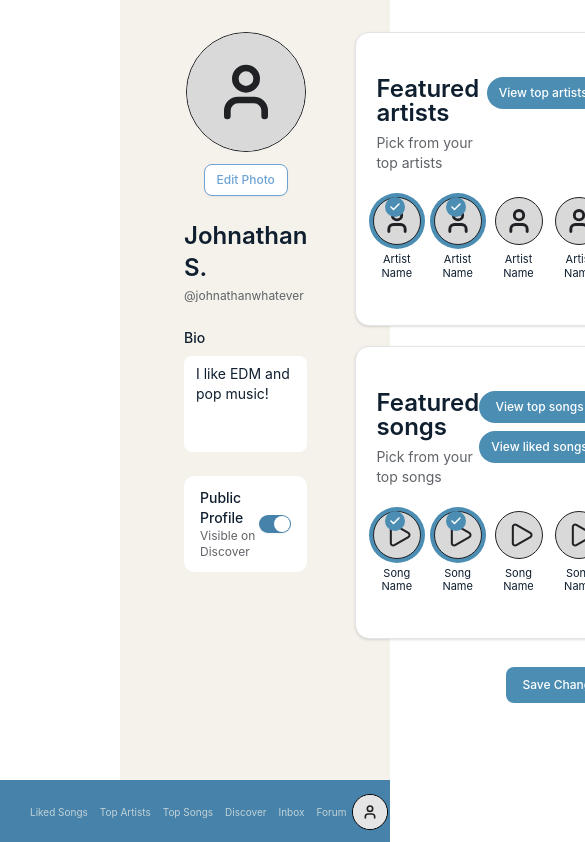
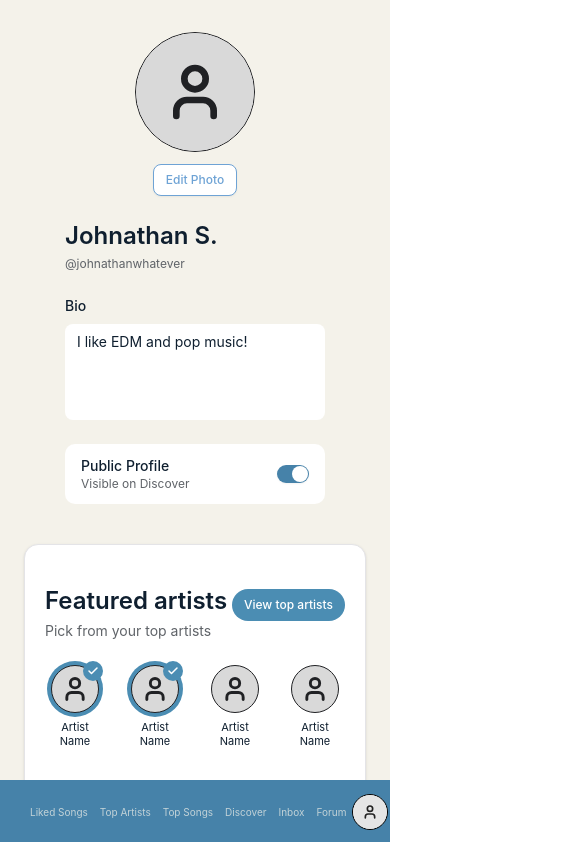
Before and after one commit to SeungwooDY/spotify-chat, a React (Vite) app in the folder frontend/: page /profile in a window 390 px wide. Shown: the top 842 px of the page, 585 px wide, since content can reach past the window. Built offline with nearby package versions, Linux system fonts and the light colour scheme.

Commit message:
fixed layout

```diff
--- a/frontend/package.json
+++ b/frontend/package.json
@@ -11,6 +11,7 @@
   },
   "dependencies": {
     "@radix-ui/react-avatar": "^1.1.11",
+    "@radix-ui/react-slot": "^1.2.4",
     "@tailwindcss/vite": "^4.3.0",
     "class-variance-authority": "^0.7.1",
     "clsx": "^2.1.1",
--- a/frontend/src/App.jsx
+++ b/frontend/src/App.jsx
@@ -4,7 +4,7 @@ import Navbar from "../src/components/Navbar.jsx";
 
 function App() {
   return (
-    <main className="ml-30">
+    <main className="md:ml-[120px]">
       <Navbar />
       <Outlet />
     </main>
--- a/frontend/src/pages/ProfilePage.jsx
+++ b/frontend/src/pages/ProfilePage.jsx
@@ -32,10 +32,10 @@ const ProfilePage = () => {
   const [isPublic, setIsPublic] = useState(mockUser.publicProfile);
 
   return (
-    <div className="min-h-screen bg-[#F4F2EA] px-16 py-8">
-      <div className="mx-auto grid max-w-[920px] grid-cols-[1fr_1.25fr] gap-12">
+    <div className="min-h-screen bg-[#F4F2EA] px-6 pt-8 pb-28 md:px-12 lg:px-16 lg:py-12">
+      <div className="grid grid-cols-1 gap-10 md:grid-cols-[1fr_1.25fr] md:gap-16">
         <section className="flex flex-col items-center">
-          <Avatar className="h-[120px] w-[120px] border border-[#202124] bg-[#D9D9D9]">
+          <Avatar className="h-30 w-30 border border-[#202124] bg-[#D9D9D9]">
             <AvatarImage src="" alt="profile" />
             <AvatarFallback className="bg-[#D9D9D9]">
               <User className="h-16 w-16 text-[#202124]" strokeWidth={2.5} />
@@ -77,7 +77,6 @@ const ProfilePage = () => {
             </div>
           </div>
         </section>
-
         <section className="flex flex-col gap-5">
           <FeaturedCard
             title="Featured artists"
@@ -153,7 +152,8 @@ const FeaturedCard = ({ title, subtitle, buttonLabels, children }) => {
 
 const ArtistOption = ({ name, selected }) => {
   return (
-    <button className="relative flex flex-col items-center">
+    <button className="flex flex-col items-center">
+      <div className="relative">
         <div
           className={`flex h-12 w-12 items-center justify-center rounded-full border border-[#202124] bg-[#D9D9D9] ${
             selected ? "ring-4 ring-[#4B8DB3]" : ""
@@ -163,6 +163,7 @@ const ArtistOption = ({ name, selected }) => {
         </div>
 
         {selected && <SelectionCheck />}
+      </div>
 
       <p className="mt-2 text-center text-[11px] leading-tight text-[#0F1F2F]">
         {name}
@@ -173,7 +174,8 @@ const ArtistOption = ({ name, selected }) => {
 
 const SongOption = ({ name, selected }) => {
   return (
-    <button className="relative flex flex-col items-center">
+    <button className="flex flex-col items-center">
+      <div className="relative">
         <div
           className={`flex h-12 w-12 items-center justify-center rounded-full border border-[#202124] bg-[#D9D9D9] ${
             selected ? "ring-4 ring-[#4B8DB3]" : ""
@@ -183,6 +185,7 @@ const SongOption = ({ name, selected }) => {
         </div>
 
         {selected && <SelectionCheck />}
+      </div>
 
       <p className="mt-2 text-center text-[11px] leading-tight text-[#0F1F2F]">
         {name}
@@ -193,10 +196,9 @@ const SongOption = ({ name, selected }) => {
 
 const SelectionCheck = () => {
   return (
-    <div className="absolute right-3 top-0 flex h-5 w-5 items-center justify-center rounded-full bg-[#4B8DB3]">
+    <div className="absolute -right-1 -top-1 flex h-5 w-5 items-center justify-center rounded-full bg-[#4B8DB3]">
       <Check className="h-3 w-3 text-white" strokeWidth={3} />
     </div>
   );
 };
-
 export default ProfilePage;
```
Also changed, not shown: 1 other file (tests, documents, lock files or other folders). Lines whose indentation alone changed are shown as unchanged.
